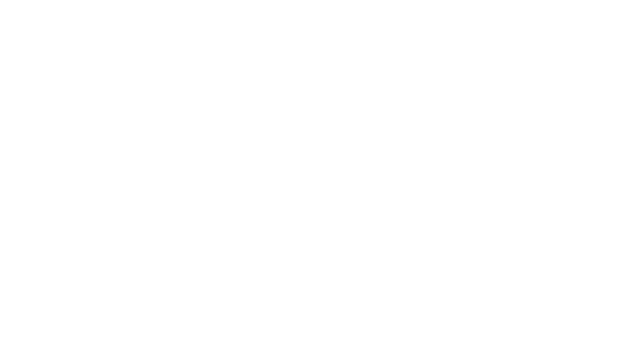
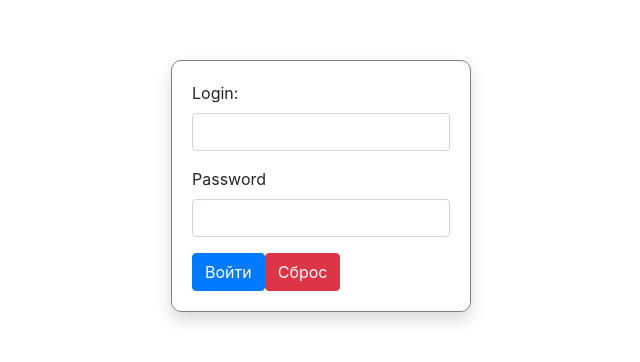
Before and after one commit to AlexVanDerrer/svisitom, a Nuxt app: page / in a window 1280 px wide. Shown: the part 114-476 px from the top of the page, without its empty margins (319-959 px from the left). Built offline with nearby package versions, Linux system fonts and the light colour scheme.

Commit message:
добавляет форму авторизации

```diff
--- a/pages/index.vue
+++ b/pages/index.vue
@@ -1,13 +1,107 @@
 <template>
-  <div class="container">
+  <div class="container LoginPage d-flex justify-content-center align-items-center">
+    <div class="LoginForm shadow">
+      <b-form
+        v-if="show"
+        @submit.prevent="onSubmit"
+        @reset.prevent="onReset"
+      >
+        <b-form-group
+          id="input-group-1"
+          label="Login:"
+          label-for="input-1"
+        >
+          <b-form-input
+            id="input-1"
+            v-model="form.login"
+            type="text"
+            required
+          />
+        </b-form-group>
 
+        <b-form-group
+          id="input-group-2"
+          label="Password"
+          label-for="input-2"
+        >
+          <b-form-input
+            id="input-2"
+            v-model="form.pass"
+
+            required
+          />
+        </b-form-group>
+
+
+        <b-button
+          type="submit"
+          variant="primary"
+        >
+          <b-spinner v-show="loading" small></b-spinner>
+          Войти
+        </b-button>
+        <b-button
+          type="reset"
+          variant="danger"
+        >
+          Сброс
+        </b-button>
+      </b-form>
+    </div>
   </div>
 </template>
 
 <script>
-export default {}
+export default {
+  data () {
+    return {
+      form: {
+        login: '',
+        pass: '',
+      },
+      show: true,
+      loading: false
+    }
+  },
+  methods: {
+    onSubmit () {
+      this.loading = true
+      // имитирует авторизацию
+      if(this.form.login === 'admin' && this.form.pass === 'admin'){
+        setTimeout(()=>{
+          this.loading = false
+          this.$router.push('tablePage')
+        },1000)
+      } else {
+        setTimeout(()=>{
+          this.loading = false
+          alert('Неверные логин или пароль')
+        },1000)
+      }
+    },
+    onReset () {
+      this.loading = true;
+      setTimeout(()=> {
+        this.loading = false
+        this.form.login = ''
+        this.form.pass = ''
+      },300)
+    }
+  }
+}
 </script>
 
 <style>
+.LoginPage{
+  width: 100%;
+  height: 600px;
+}
+.LoginForm{
+  width: 300px;
+  height: auto;
+  padding: 20px;
+  border: 1px solid gray;
+  border-radius: 10px;
+}
 
 </style>
```
